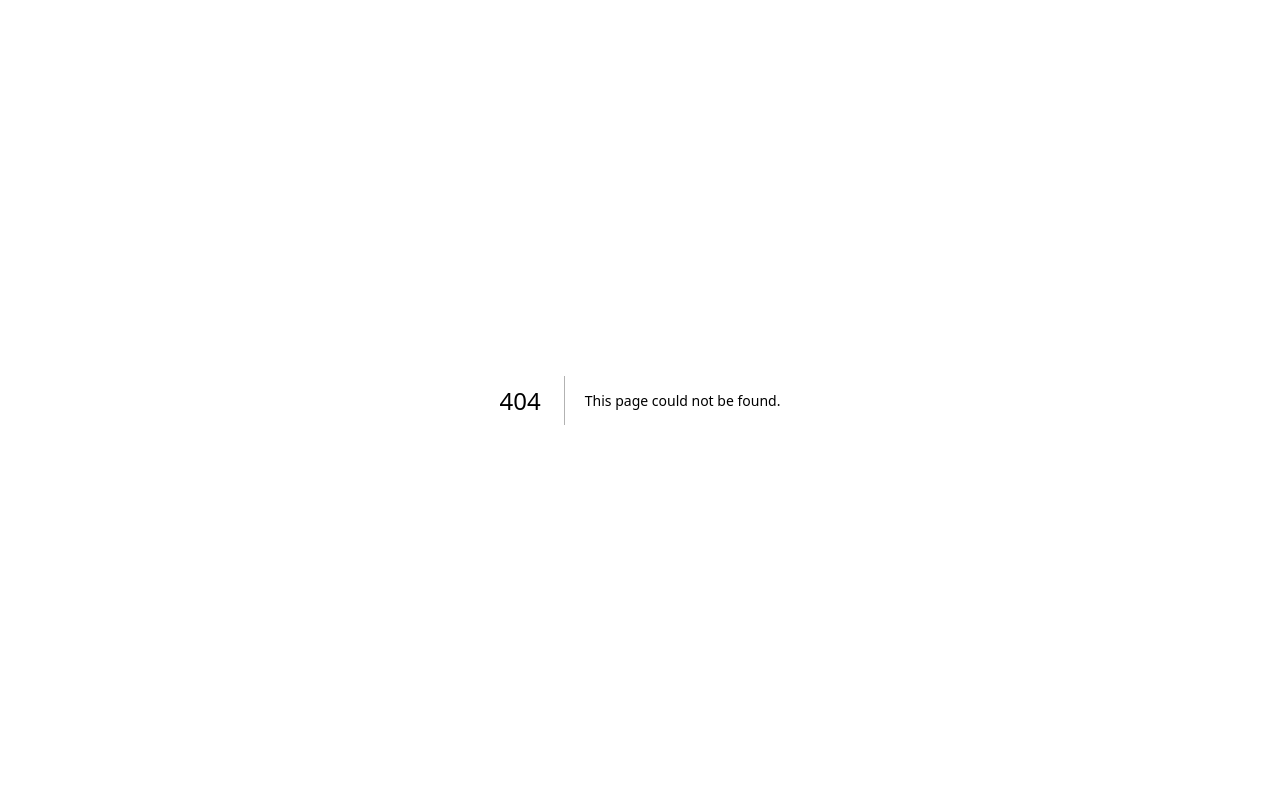
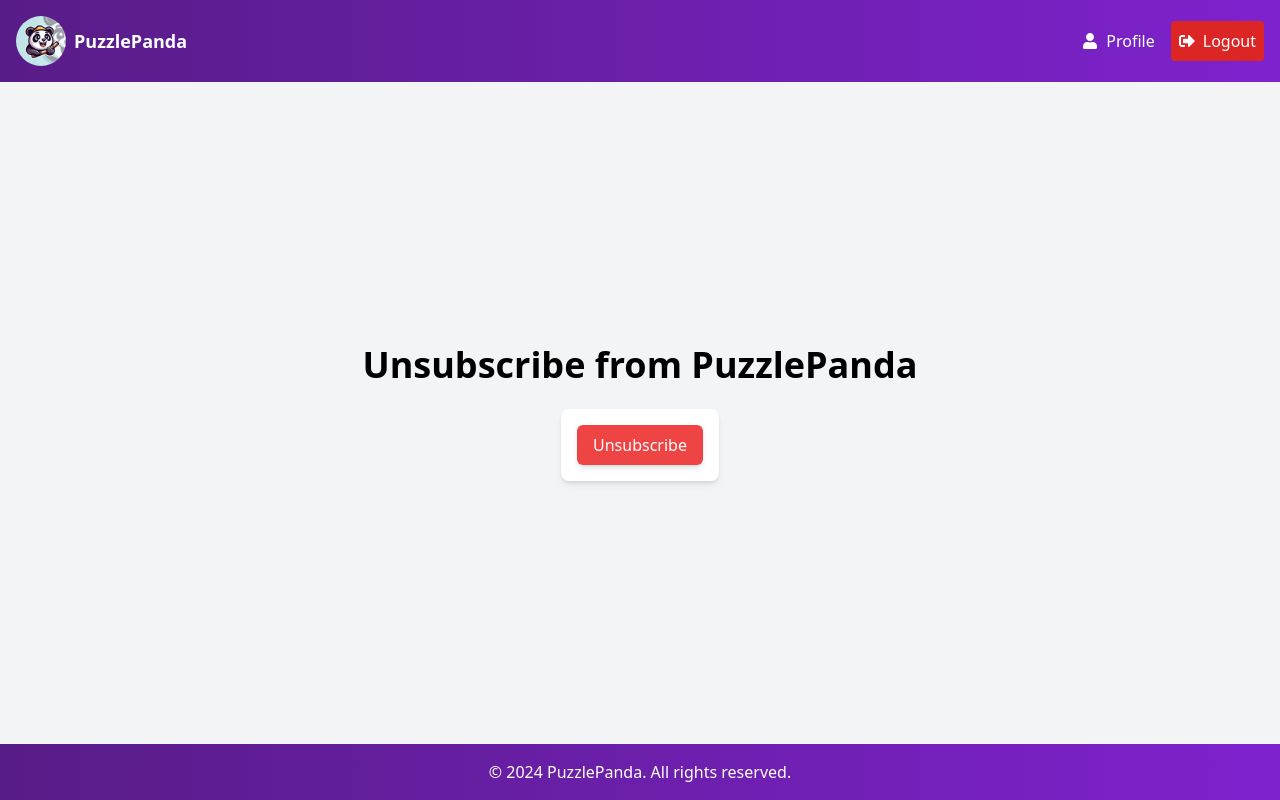
Before and after one commit to NoManNayeem/PuzzlePanda-100s, a Next.js app: page /user/unsubscribe in a window 1280 px wide. Before the commit this address had no page. Built offline with nearby package versions, Linux system fonts and the light colour scheme.

Commit message:
Added '/user/unsubscribe'

```diff
--- /dev/null
+++ b/src/app/user/unsubscribe/page.js
@@ -0,0 +1,65 @@
+'use client';
+
+import PrivateFooter from '../LoggedUserComponents/Private_Footer';
+import PrivateHeader from '../LoggedUserComponents/Private_Header';
+import PrivateNavBar from '../LoggedUserComponents/Private_NavBar';
+import { useState } from 'react';
+import { getCookie } from 'cookies-next';
+import axios from 'axios';
+import { unsubscribeDigimartAPI } from '@/app/DRF_Backend/API';
+
+const UnsubscribePage = () => {
+  const [loading, setLoading] = useState(false);
+  const [error, setError] = useState('');
+
+  const handleUnsubscription = async () => {
+    const token = getCookie('token');
+    setLoading(true);
+    setError('');
+
+    try {
+      const response = await axios.post(
+        unsubscribeDigimartAPI,
+        {},
+        {
+          headers: {
+            Authorization: `Bearer ${token}`,
+          },
+        }
+      );
+      console.log('Unsubscription Response:', response.data);
+      // Handle the response as needed, for example, update the UI or notify the user
+      localStorage.removeItem('subscription_token');
+    } catch (error) {
+      console.error('Error unsubscribing:', error);
+      setError('Failed to unsubscribe. Please try again.');
+    } finally {
+      setLoading(false);
+    }
+  };
+
+  return (
+    <div className="min-h-screen flex flex-col">
+      <PrivateHeader />
+      <PrivateNavBar />
+      <div className="flex-grow bg-gray-100 text-black flex flex-col items-center justify-center p-4">
+        <h1 className="text-4xl font-bold text-center mb-6">Unsubscribe from PuzzlePanda</h1>
+        <div className="grid grid-cols-1 gap-4">
+          <div className="bg-white rounded-lg shadow-md p-4 flex flex-col items-center text-center">
+            <button
+              className="bg-red-500 text-white px-4 py-2 rounded-md shadow-md hover:bg-red-600"
+              onClick={handleUnsubscription}
+              disabled={loading}
+            >
+              {loading ? 'Loading...' : 'Unsubscribe'}
+            </button>
+          </div>
+        </div>
+        {error && <p className="text-red-500">{error}</p>}
+      </div>
+      <PrivateFooter />
+    </div>
+  );
+};
+
+export default UnsubscribePage;
```
